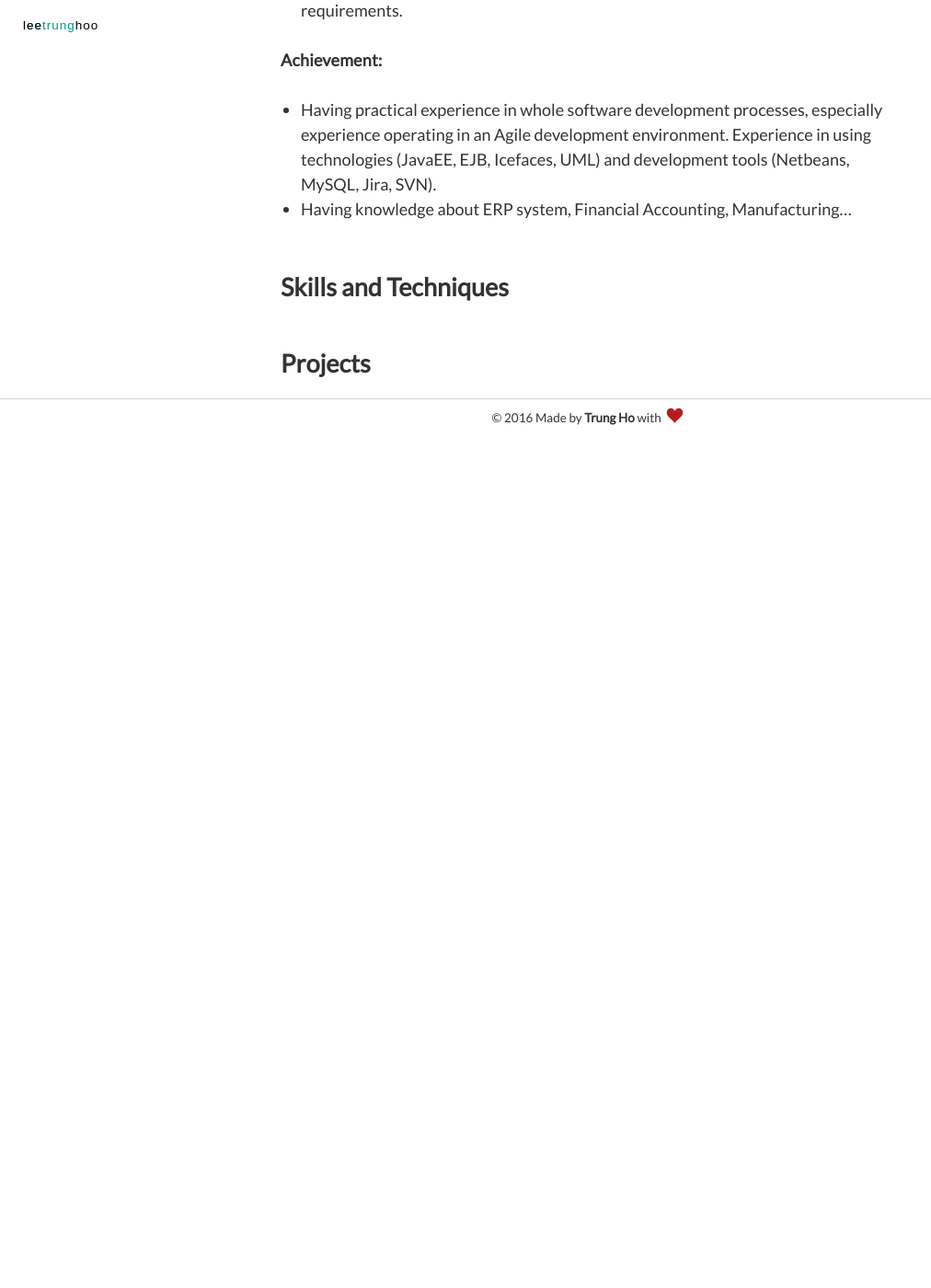
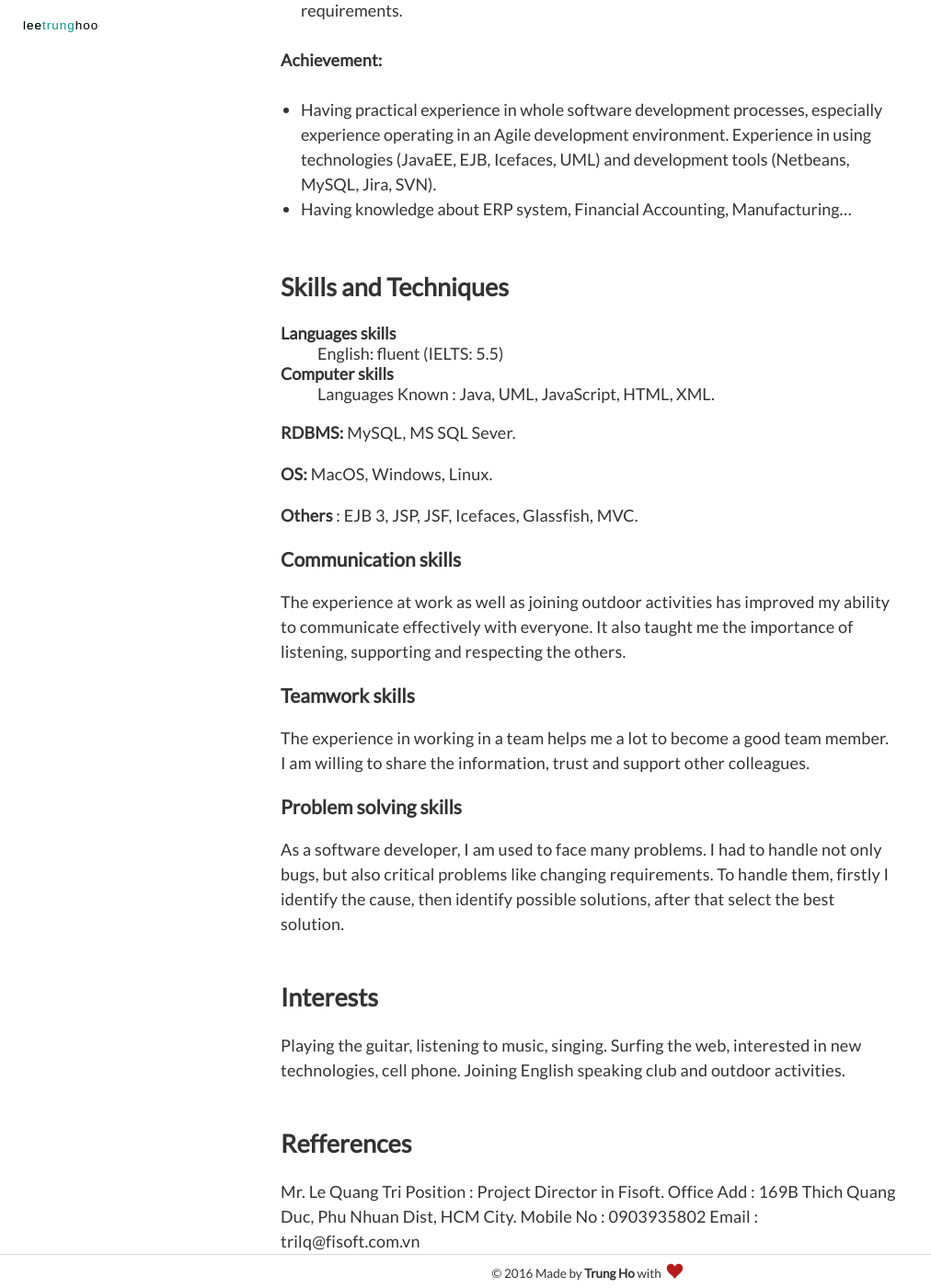
Before and after one commit to leetrunghoo/leetrunghoo.github.io, a Jekyll site: the page built from portfolio/index.md, in a window 1280 px wide and 1400 px high, scrolled down 871 px. Shown: the whole window at 92% size, without its empty margins (0-1012 px from the left). Built offline with Jekyll 4.4.1, drawn with Linux system fonts in a browser that asks for light colours; nearby versions of some CDN libraries; some web fonts are replaced; before the commit the page ends 1345 px from its top, so only the background shows below that.

Commit message:
update portfolio page

```diff
--- a/portfolio/index.md
+++ b/portfolio/index.md
@@ -27,4 +27,37 @@ Experience in using technologies (JavaEE, EJB, Icefaces, UML) and development to
 
 ## Skills and Techniques
 
-## Projects
+__Languages skills__
+: English: fluent (IELTS: 5.5)
+
+__Computer skills__
+: Languages Known : Java, UML, JavaScript, HTML, XML.
+
+__RDBMS:__ MySQL, MS SQL Sever.
+
+__OS:__ MacOS, Windows, Linux.
+
+__Others__  : EJB 3, JSP, JSF, Icefaces, Glassfish, MVC.
+
+### Communication skills
+The experience at work as well as joining outdoor activities has improved my ability to communicate effectively with everyone. It also taught me the importance of listening, supporting and respecting the others.
+
+### Teamwork skills
+The experience in working in a team helps me a lot to become a good team member. I am willing to share the information, trust and support other colleagues.
+
+### Problem solving skills
+As a software developer, I am used to face many problems. I had to handle not only bugs, but also critical problems like changing requirements. To handle them, firstly I identify the cause, then identify possible solutions, after that select the best solution.
+
+## Interests
+
+Playing the guitar, listening to music, singing.
+Surfing the web, interested in new technologies, cell phone.
+Joining English speaking club and outdoor activities.
+
+## Refferences
+
+Mr. Le Quang Tri
+Position    : Project Director in Fisoft.
+Office Add  : 169B Thich Quang Duc, Phu Nhuan Dist, HCM City.
+Mobile No   : 0903935802
+Email       : trilq@fisoft.com.vn
```
